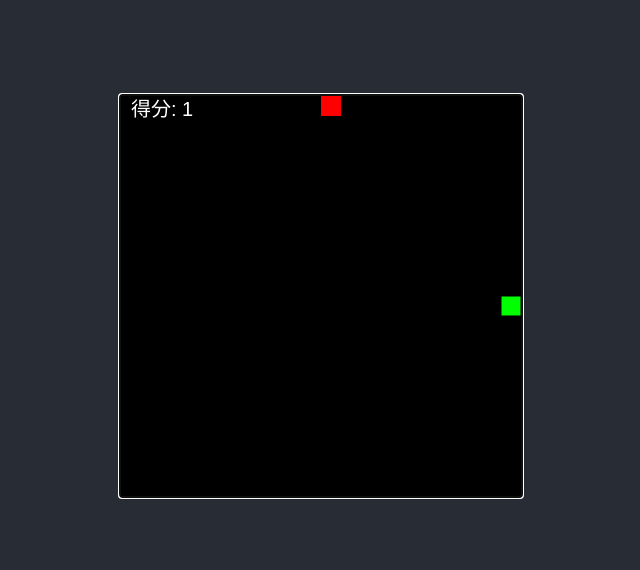
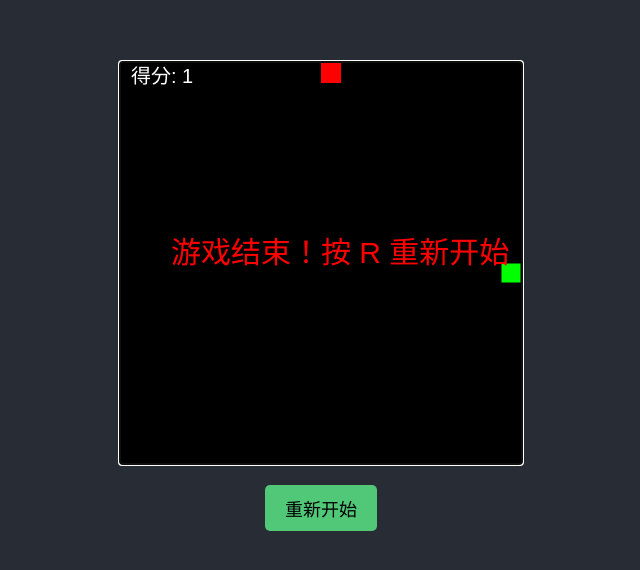
Before and after one commit to yunn123111/snake-game, a plain HTML site: page index.html in a window 1280 px wide. Shown: the part 104-674 px from the top of the page, without its empty margins (319-959 px from the left). Drawn offline with Linux system fonts and the light colour scheme.

Commit message:
Update index.html

```diff
--- a/index.html
+++ b/index.html
@@ -14,22 +14,35 @@
             color: #ffffff;
             font-family: Arial, sans-serif;
             margin: 0;
+            flex-direction: column;
         }
         canvas {
             border: 2px solid #ffffff;
             background-color: #000000;
         }
+        #restartButton {
+            margin-top: 20px;
+            display: none;
+            padding: 10px 20px;
+            font-size: 18px;
+            cursor: pointer;
+            background-color: #50c878;
+            border: none;
+            border-radius: 5px;
+        }
     </style>
 </head>
 <body>
     <canvas id="gameCanvas" width="400" height="400" tabindex="0"></canvas>
+    <button id="restartButton" onclick="restartGame()">重新开始</button>
     <script>
         const canvas = document.getElementById("gameCanvas");
         const ctx = canvas.getContext("2d");
+        const restartButton = document.getElementById("restartButton");
         const boxSize = 20;
         let direction = "RIGHT";
+        let gameOver = false;
 
-        // 初始化蛇的身体和食物位置
         let snake = [{ x: 200, y: 200 }];
         let food = {
             x: Math.floor(Math.random() * (canvas.width / boxSize)) * boxSize,
@@ -37,11 +50,9 @@
         };
         let score = 0;
 
-        // 自动为 canvas 元素获取焦点
         canvas.setAttribute("tabindex", "0");
         canvas.focus();
 
-        // 绘制蛇
         function drawSnake() {
             ctx.fillStyle = "lime";
             snake.forEach(segment => {
@@ -51,24 +62,20 @@
             });
         }
 
-        // 绘制食物
         function drawFood() {
             ctx.fillStyle = "red";
             ctx.fillRect(food.x, food.y, boxSize, boxSize);
         }
 
-        // 显示得分
         function showScore() {
             ctx.fillStyle = "white";
             ctx.font = "20px Arial";
             ctx.fillText("得分: " + score, 10, 20);
         }
 
-        // 更新蛇的位置
         function updateSnake() {
             const head = { x: snake[0].x, y: snake[0].y };
 
-            // 更新蛇头位置
             if (direction === "LEFT") head.x -= boxSize;
             if (direction === "RIGHT") head.x += boxSize;
             if (direction === "UP") head.y -= boxSize;
@@ -76,7 +83,6 @@
 
             snake.unshift(head);
 
-            // 检查是否吃到食物
             if (head.x === food.x && head.y === food.y) {
                 score++;
                 food = {
@@ -88,27 +94,21 @@
             }
         }
 
-        // 检查游戏结束条件
         function checkGameOver() {
             const head = snake[0];
-            // 撞到墙
-            if (head.x < 0 || head.x >= canvas.width || head.y < 0 || head.y >= canvas.height) {
-                return true;
-            }
-            // 撞到自己
+            if (head.x < 0 || head.x >= canvas.width || head.y < 0 || head.y >= canvas.height) return true;
             for (let i = 1; i < snake.length; i++) {
-                if (head.x === snake[i].x && head.y === snake[i].y) {
-                    return true;
-                }
+                if (head.x === snake[i].x && head.y === snake[i].y) return true;
             }
             return false;
         }
 
-        // 游戏循环
         function gameLoop() {
+            if (gameOver) return;
+
             if (checkGameOver()) {
-                alert("游戏结束！得分: " + score);
-                document.location.reload();
+                gameOver = true;
+                showGameOver();
                 return;
             }
 
@@ -119,18 +119,37 @@
             showScore();
         }
 
-        // 设置游戏主循环
+        function showGameOver() {
+            ctx.fillStyle = "red";
+            ctx.font = "30px Arial";
+            ctx.fillText("游戏结束！按 R 重新开始", 50, 200);
+            restartButton.style.display = "block";
+        }
+
+        function restartGame() {
+            gameOver = false;
+            score = 0;
+            snake = [{ x: 200, y: 200 }];
+            direction = "RIGHT";
+            food = {
+                x: Math.floor(Math.random() * (canvas.width / boxSize)) * boxSize,
+                y: Math.floor(Math.random() * (canvas.height / boxSize)) * boxSize
+            };
+            restartButton.style.display = "none";
+        }
+
         setInterval(gameLoop, 100);
 
-        // 键盘控制蛇的方向
         document.addEventListener("keydown", (event) => {
             if (event.key === "ArrowLeft" && direction !== "RIGHT") direction = "LEFT";
             if (event.key === "ArrowRight" && direction !== "LEFT") direction = "RIGHT";
             if (event.key === "ArrowUp" && direction !== "DOWN") direction = "UP";
             if (event.key === "ArrowDown" && direction !== "UP") direction = "DOWN";
+
+            // 按 R 重新开始游戏
+            if (event.key === "r" && gameOver) restartGame();
         });
 
-        // 点击 canvas 时重新获取焦点
         canvas.addEventListener("click", () => {
             canvas.focus();
         });
```
